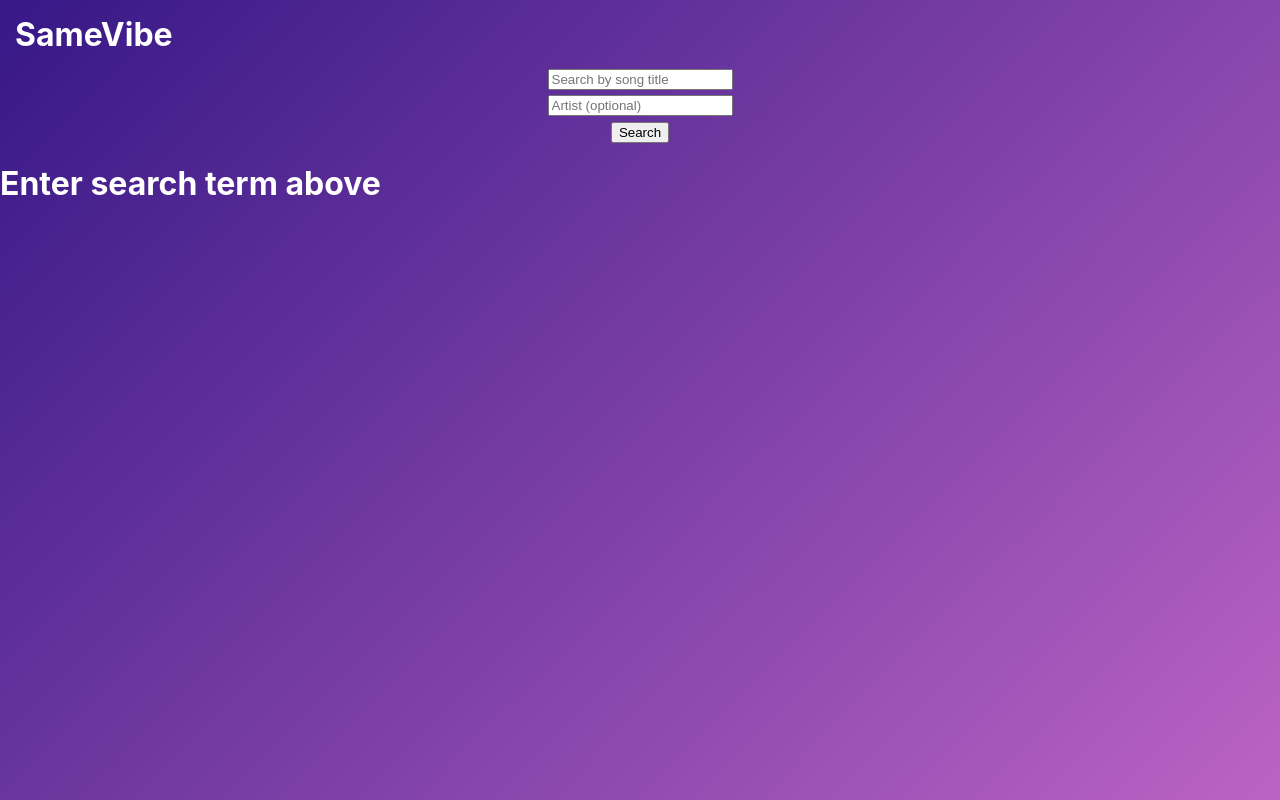
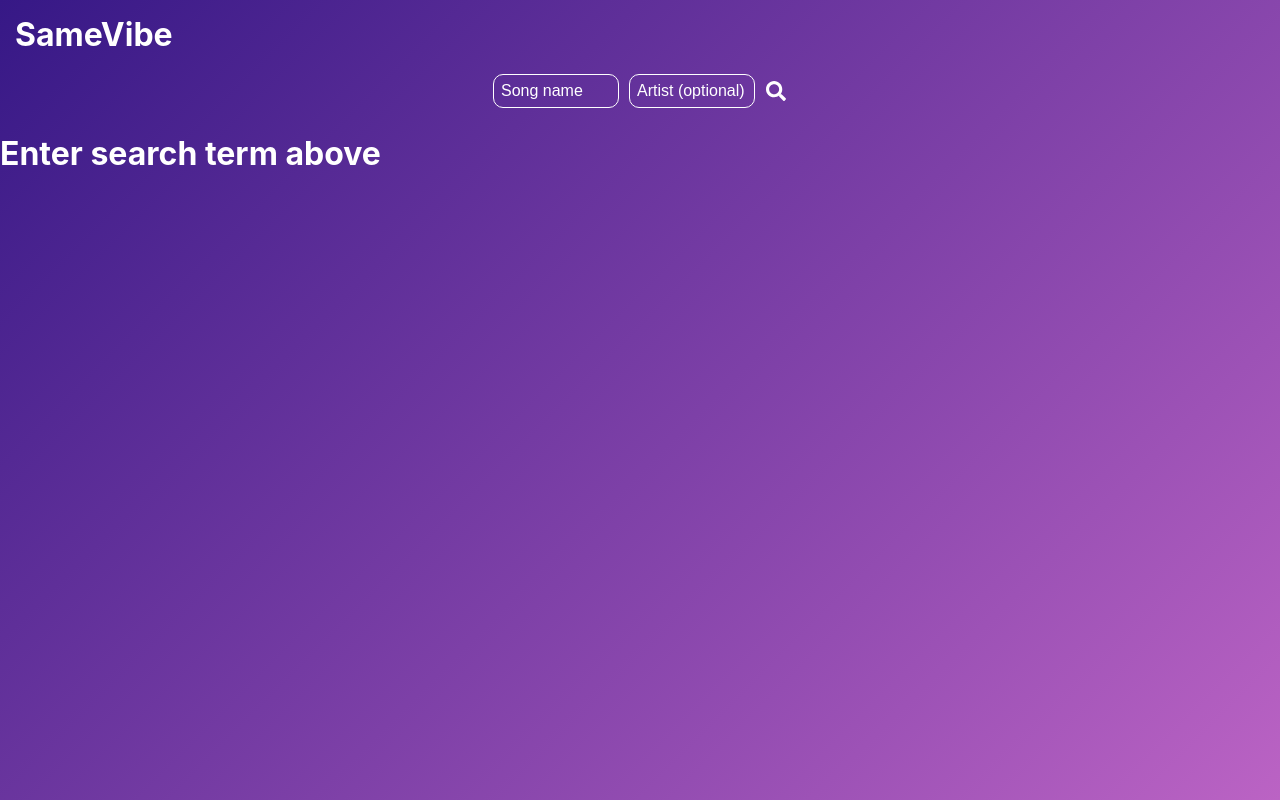
Before and after one commit to RodrigoJPT/same-vibe, a React (Create React App) app: page /home in a window 1280 px wide. Built offline with nearby package versions, Linux system fonts and the light colour scheme.

Commit message:
search form css added

```diff
--- a/package.json
+++ b/package.json
@@ -3,6 +3,9 @@
   "version": "0.1.0",
   "private": true,
   "dependencies": {
+    "@fortawesome/fontawesome-svg-core": "^1.2.32",
+    "@fortawesome/free-solid-svg-icons": "^5.15.1",
+    "@fortawesome/react-fontawesome": "^0.1.12",
     "@testing-library/jest-dom": "^5.11.5",
     "@testing-library/react": "^11.1.0",
     "@testing-library/user-event": "^12.1.10",
--- a/src/Components/SearchBar/SearchBar.css
+++ b/src/Components/SearchBar/SearchBar.css
@@ -1,9 +1,46 @@
 .search-bar {
-	margin: 0 auto;
-	text-align: center;
+	display: flex;
+	justify-content: center;
 }
 
 .search-bar input {
-	margin: 5px auto;
-	display: block;
+	font-size: 1em;
+	width: 140px;
+	margin: 5px;
+	transition: width 0.3s ease-in-out;
+	color: white;
+	background-color: transparent;
+	background: transparent;
+	border: 1.6px solid white;
+	padding: 7px;
+	border-radius: 10px;
 }
+
+.search-bar input::placeholder {
+	color: white;
+}
+.search-bar input:placeholder-shown {
+	width: 110px;
+	color: white;
+}
+
+.search-bar input:focus {
+	width: 140px;
+	outline: none;
+	text-decoration: none;
+}
+.search-bar button {
+	border: none;
+	background: transparent;
+	background-color: transparent;
+	color: white;
+}
+
+.search-bar button:hover {
+	cursor: pointer;
+}
+
+.fa-search {
+	color: white;
+	font-size: 1.5em;
+}
--- a/src/Components/SearchBar/SearchBar.js
+++ b/src/Components/SearchBar/SearchBar.js
@@ -1,5 +1,7 @@
 import React, { useState } from 'react';
 import './SearchBar.css';
+import { FontAwesomeIcon } from '@fortawesome/react-fontawesome';
+import { faSearch } from '@fortawesome/free-solid-svg-icons';
 
 const SearchBar = ({ setQuery, search }) => {
 	const initialState = {
@@ -23,7 +25,7 @@ const SearchBar = ({ setQuery, search }) => {
 				onChange={handleChange}
 				id='title'
 				type='text'
-				placeholder='Search by song title'
+				placeholder='Song name'
 				value={formState.title}
 				required
 			/>
@@ -34,7 +36,9 @@ const SearchBar = ({ setQuery, search }) => {
 				placeholder='Artist (optional)'
 				value={formState.artist}
 			/>
-			<button type='submit'>Search</button>
+			<button type='submit'>
+				<FontAwesomeIcon icon={faSearch} />
+			</button>
 		</form>
 	);
 };
```
Also changed, not shown: 1 other file (tests, documents, lock files or other folders).
